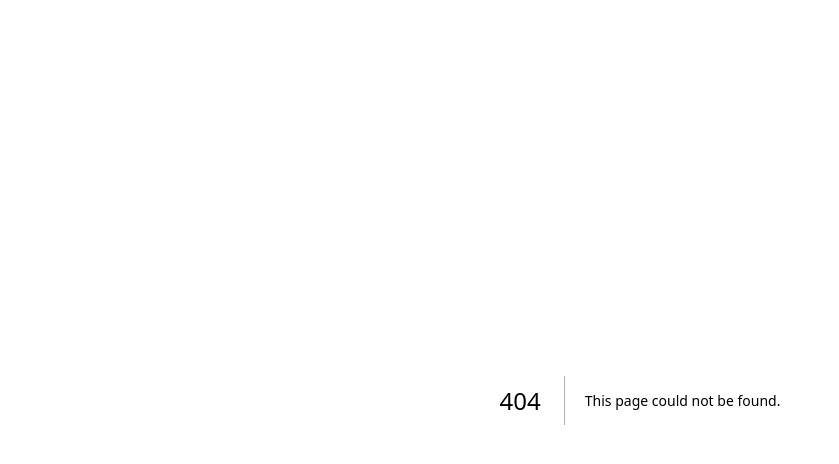
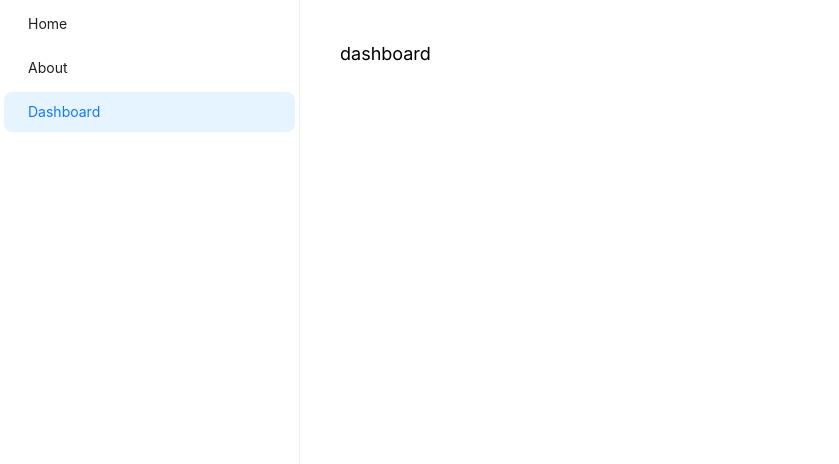
Before and after one commit to fanmucc/nextjs-demo1, a Next.js app: page /dashboard in a window 1280 px wide. Before the commit this address had no page. Shown: the top 464 px of the page, without its empty margins (0-839 px from the left). Built offline with nearby package versions, Linux system fonts and the light colour scheme.

Commit message:
Feat: 项目基础创建并引入Antd组件库

```diff
--- /dev/null
+++ b/src/app/about/page.js
@@ -0,0 +1,3 @@
+export default () => {
+	return <div>about</div>;
+};
--- /dev/null
+++ b/src/app/dashboard/page.js
@@ -0,0 +1,3 @@
+export default () => {
+	return <div>dashboard</div>;
+};
--- a/src/app/globals.css
+++ b/src/app/globals.css
@@ -18,10 +18,5 @@
 
 body {
   color: rgb(var(--foreground-rgb));
-  background: linear-gradient(
-      to bottom,
-      transparent,
-      rgb(var(--background-end-rgb))
-    )
-    rgb(var(--background-start-rgb));
+  background: #fff;
 }
--- a/src/app/layout.js
+++ b/src/app/layout.js
@@ -1,17 +1,21 @@
-import { Inter } from 'next/font/google'
-import './globals.css'
+import { Inter } from "next/font/google";
+import "./globals.css";
 
-const inter = Inter({ subsets: ['latin'] })
+const inter = Inter({ subsets: ["latin"] });
+
+import StyledComponentsRegistry from "../lib/AntdRegistry";
 
 export const metadata = {
-  title: 'Create Next App',
-  description: 'Generated by create next app',
-}
+	title: "Create Next App",
+	description: "Generated by create next app",
+};
 
 export default function RootLayout({ children }) {
-  return (
-    <html lang="en">
-      <body className={inter.className}>{children}</body>
-    </html>
-  )
+	return (
+		<html lang='en'>
+			<body className={inter.className}>
+				<StyledComponentsRegistry>{children}</StyledComponentsRegistry>
+			</body>
+		</html>
+	);
 }
--- a/src/app/page.js
+++ b/src/app/page.js
@@ -1,113 +1,5 @@
-import Image from 'next/image'
+import Image from "next/image";
 
 export default function Home() {
-  return (
-    <main className="flex min-h-screen flex-col items-center justify-between p-24">
-      <div className="z-10 max-w-5xl w-full items-center justify-between font-mono text-sm lg:flex">
-        <p className="fixed left-0 top-0 flex w-full justify-center border-b border-gray-300 bg-gradient-to-b from-zinc-200 pb-6 pt-8 backdrop-blur-2xl dark:border-neutral-800 dark:bg-zinc-800/30 dark:from-inherit lg:static lg:w-auto  lg:rounded-xl lg:border lg:bg-gray-200 lg:p-4 lg:dark:bg-zinc-800/30">
-          Get started by editing&nbsp;
-          <code className="font-mono font-bold">src/app/page.js</code>
-        </p>
-        <div className="fixed bottom-0 left-0 flex h-48 w-full items-end justify-center bg-gradient-to-t from-white via-white dark:from-black dark:via-black lg:static lg:h-auto lg:w-auto lg:bg-none">
-          <a
-            className="pointer-events-none flex place-items-center gap-2 p-8 lg:pointer-events-auto lg:p-0"
-            href="https://vercel.com?utm_source=create-next-app&utm_medium=appdir-template&utm_campaign=create-next-app"
-            target="_blank"
-            rel="noopener noreferrer"
-          >
-            By{' '}
-            <Image
-              src="/vercel.svg"
-              alt="Vercel Logo"
-              className="dark:invert"
-              width={100}
-              height={24}
-              priority
-            />
-          </a>
-        </div>
-      </div>
-
-      <div className="relative flex place-items-center before:absolute before:h-[300px] before:w-[480px] before:-translate-x-1/2 before:rounded-full before:bg-gradient-radial before:from-white before:to-transparent before:blur-2xl before:content-[''] after:absolute after:-z-20 after:h-[180px] after:w-[240px] after:translate-x-1/3 after:bg-gradient-conic after:from-sky-200 after:via-blue-200 after:blur-2xl after:content-[''] before:dark:bg-gradient-to-br before:dark:from-transparent before:dark:to-blue-700 before:dark:opacity-10 after:dark:from-sky-900 after:dark:via-[#0141ff] after:dark:opacity-40 before:lg:h-[360px] z-[-1]">
-        <Image
-          className="relative dark:drop-shadow-[0_0_0.3rem_#ffffff70] dark:invert"
-          src="/next.svg"
-          alt="Next.js Logo"
-          width={180}
-          height={37}
-          priority
-        />
-      </div>
-
-      <div className="mb-32 grid text-center lg:max-w-5xl lg:w-full lg:mb-0 lg:grid-cols-4 lg:text-left">
-        <a
-          href="https://nextjs.org/docs?utm_source=create-next-app&utm_medium=appdir-template&utm_campaign=create-next-app"
-          className="group rounded-lg border border-transparent px-5 py-4 transition-colors hover:border-gray-300 hover:bg-gray-100 hover:dark:border-neutral-700 hover:dark:bg-neutral-800/30"
-          target="_blank"
-          rel="noopener noreferrer"
-        >
-          <h2 className={`mb-3 text-2xl font-semibold`}>
-            Docs{' '}
-            <span className="inline-block transition-transform group-hover:translate-x-1 motion-reduce:transform-none">
-              -&gt;
-            </span>
-          </h2>
-          <p className={`m-0 max-w-[30ch] text-sm opacity-50`}>
-            Find in-depth information about Next.js features and API.
-          </p>
-        </a>
-
-        <a
-          href="https://nextjs.org/learn?utm_source=create-next-app&utm_medium=appdir-template-tw&utm_campaign=create-next-app"
-          className="group rounded-lg border border-transparent px-5 py-4 transition-colors hover:border-gray-300 hover:bg-gray-100 hover:dark:border-neutral-700 hover:dark:bg-neutral-800 hover:dark:bg-opacity-30"
-          target="_blank"
-          rel="noopener noreferrer"
-        >
-          <h2 className={`mb-3 text-2xl font-semibold`}>
-            Learn{' '}
-            <span className="inline-block transition-transform group-hover:translate-x-1 motion-reduce:transform-none">
-              -&gt;
-            </span>
-          </h2>
-          <p className={`m-0 max-w-[30ch] text-sm opacity-50`}>
-            Learn about Next.js in an interactive course with&nbsp;quizzes!
-          </p>
-        </a>
-
-        <a
-          href="https://vercel.com/templates?framework=next.js&utm_source=create-next-app&utm_medium=appdir-template&utm_campaign=create-next-app"
-          className="group rounded-lg border border-transparent px-5 py-4 transition-colors hover:border-gray-300 hover:bg-gray-100 hover:dark:border-neutral-700 hover:dark:bg-neutral-800/30"
-          target="_blank"
-          rel="noopener noreferrer"
-        >
-          <h2 className={`mb-3 text-2xl font-semibold`}>
-            Templates{' '}
-            <span className="inline-block transition-transform group-hover:translate-x-1 motion-reduce:transform-none">
-              -&gt;
-            </span>
-          </h2>
-          <p className={`m-0 max-w-[30ch] text-sm opacity-50`}>
-            Explore starter templates for Next.js.
-          </p>
-        </a>
-
-        <a
-          href="https://vercel.com/new?utm_source=create-next-app&utm_medium=appdir-template&utm_campaign=create-next-app"
-          className="group rounded-lg border border-transparent px-5 py-4 transition-colors hover:border-gray-300 hover:bg-gray-100 hover:dark:border-neutral-700 hover:dark:bg-neutral-800/30"
-          target="_blank"
-          rel="noopener noreferrer"
-        >
-          <h2 className={`mb-3 text-2xl font-semibold`}>
-            Deploy{' '}
-            <span className="inline-block transition-transform group-hover:translate-x-1 motion-reduce:transform-none">
-              -&gt;
-            </span>
-          </h2>
-          <p className={`m-0 max-w-[30ch] text-sm opacity-50`}>
-            Instantly deploy your Next.js site to a shareable URL with Vercel.
-          </p>
-        </a>
-      </div>
-    </main>
-  )
+	return <div className=''>我是首页</div>;
 }
--- /dev/null
+++ b/src/app/template.js
@@ -0,0 +1,49 @@
+"use client";
+import React, { useState, useEffect } from "react";
+import { useRouter, usePathname } from "next/navigation";
+
+import { Button, ConfigProvider, Menu } from "antd";
+
+const getItem = (label, key, icon, children) => {
+	return {
+		key,
+		icon,
+		children,
+		label,
+	};
+};
+
+export default ({ children, params }) => {
+	const router = useRouter();
+	const pathName = usePathname();
+	console.log(usePathname());
+
+	const [theme, setTheme] = useState("light");
+	const [items, setItems] = useState([
+		getItem("Home", "/"),
+		getItem("About", "/about"),
+		getItem("Dashboard", "/dashboard"),
+	]);
+
+	useEffect(() => {}, [pathName]);
+	const onClick = (e) => {
+		router.push(e?.key, { scroll: false });
+	};
+	return (
+		<div className='h-100vh min-h-100vh max-h-100vh flex'>
+			<div className='w-full min-w-100 max-w-300'>
+				<Menu
+					className='h-100vh min-h-100vh max-h-100vh'
+					theme={theme}
+					onClick={onClick}
+					style={{ width: "300px" }}
+					defaultOpenKeys={["/"]}
+					selectedKeys={[pathName]}
+					mode='inline'
+					items={items}
+				/>
+			</div>
+			<div className='w-full text-black p-10 text-lg'>{children}</div>
+		</div>
+	);
+};
--- /dev/null
+++ b/src/lib/AntdRegistry.js
@@ -0,0 +1,26 @@
+"use client";
+
+import React from "react";
+import { createCache, extractStyle, StyleProvider } from "@ant-design/cssinjs";
+import { useServerInsertedHTML } from "next/navigation";
+
+const StyledComponentsRegistry = ({ children }) => {
+	const cache = React.useMemo(() => createCache(), []);
+	const isServerInserted = React.useRef(false);
+	useServerInsertedHTML(() => {
+		// 避免 css 重复插入
+		if (isServerInserted.current) {
+			return;
+		}
+		isServerInserted.current = true;
+		return (
+			<style
+				id='antd'
+				dangerouslySetInnerHTML={{ __html: extractStyle(cache, true) }}
+			/>
+		);
+	});
+	return <StyleProvider cache={cache}>{children}</StyleProvider>;
+};
+
+export default StyledComponentsRegistry;
--- a/tailwind.config.js
+++ b/tailwind.config.js
@@ -1,18 +1,39 @@
 /** @type {import('tailwindcss').Config} */
+
 module.exports = {
 	content: [
-    './src/pages/**/*.{js,ts,jsx,tsx,mdx}',
-    './src/components/**/*.{js,ts,jsx,tsx,mdx}',
-    './src/app/**/*.{js,ts,jsx,tsx,mdx}',
+		"./src/pages/**/*.{js,ts,jsx,tsx,mdx}",
+		"./src/components/**/*.{js,ts,jsx,tsx,mdx}",
+		"./src/app/**/*.{js,ts,jsx,tsx,mdx}",
 	],
 	theme: {
 		extend: {
 			backgroundImage: {
-        'gradient-radial': 'radial-gradient(var(--tw-gradient-stops))',
-        'gradient-conic':
-          'conic-gradient(from 180deg at 50% 50%, var(--tw-gradient-stops))',
+				"gradient-radial": "radial-gradient(var(--tw-gradient-stops))",
+				"gradient-conic":
+					"conic-gradient(from 180deg at 50% 50%, var(--tw-gradient-stops))",
+			},
+			width: {
+				128: "32rem",
+				300: "300px",
+			},
+			minWidth: {
+				100: "100px",
+			},
+			maxWidth: {
+				300: "300px",
+			},
+			height: {
+				"100vh": "100vh",
+			},
+			minHeight: {
+				"100vh": "100vh",
+			},
+			maxHeight: {
+				"100vh": "100vh",
 			},
 		},
 	},
+	darkMode: "class",
 	plugins: [],
-}
+};
```
Also changed, not shown: package.json (+8 -5 lines), src/theme/themeConfig.js (added, +8 -0 lines), 1 other file (tests, documents, lock files or other folders). Lines whose indentation alone changed are shown as unchanged.
